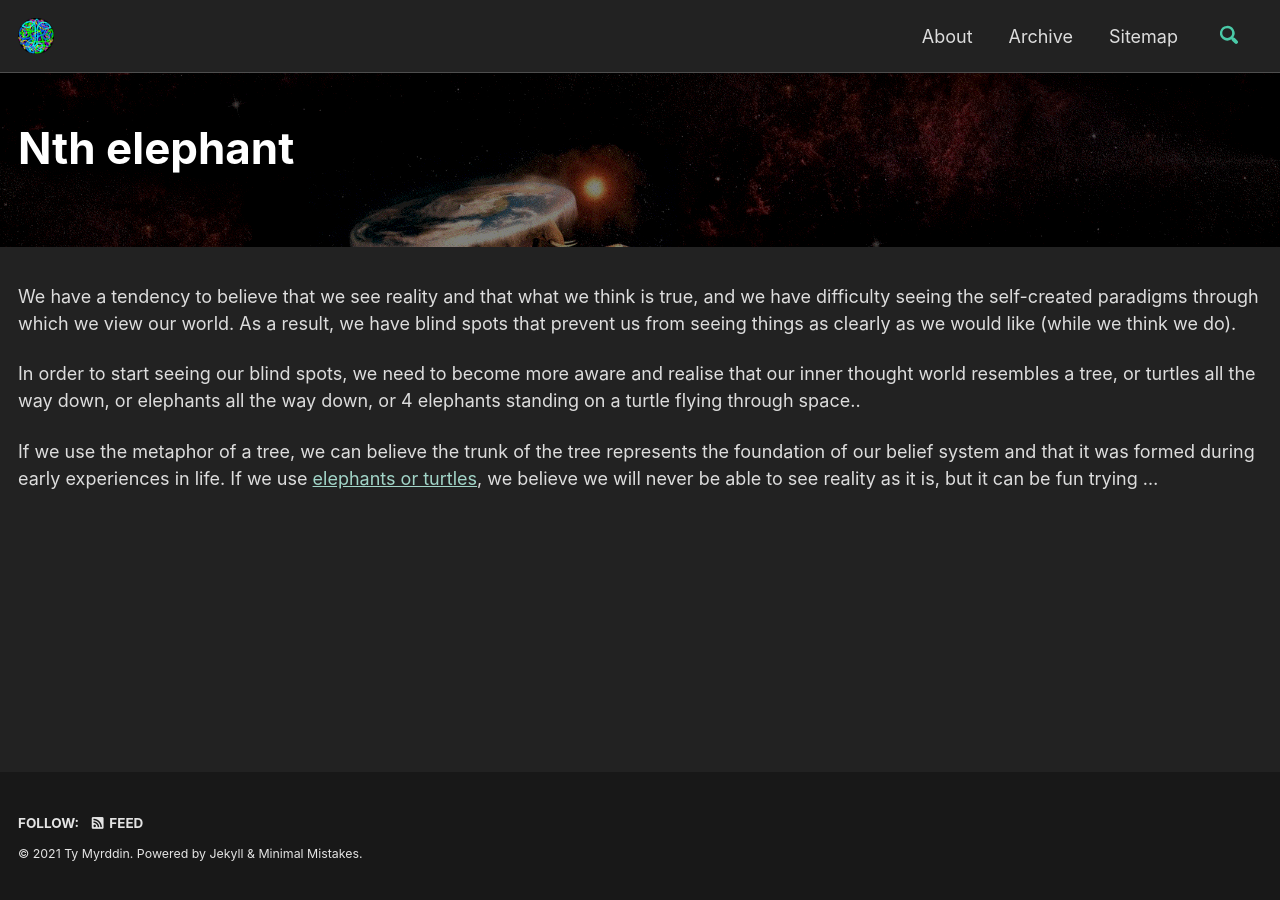
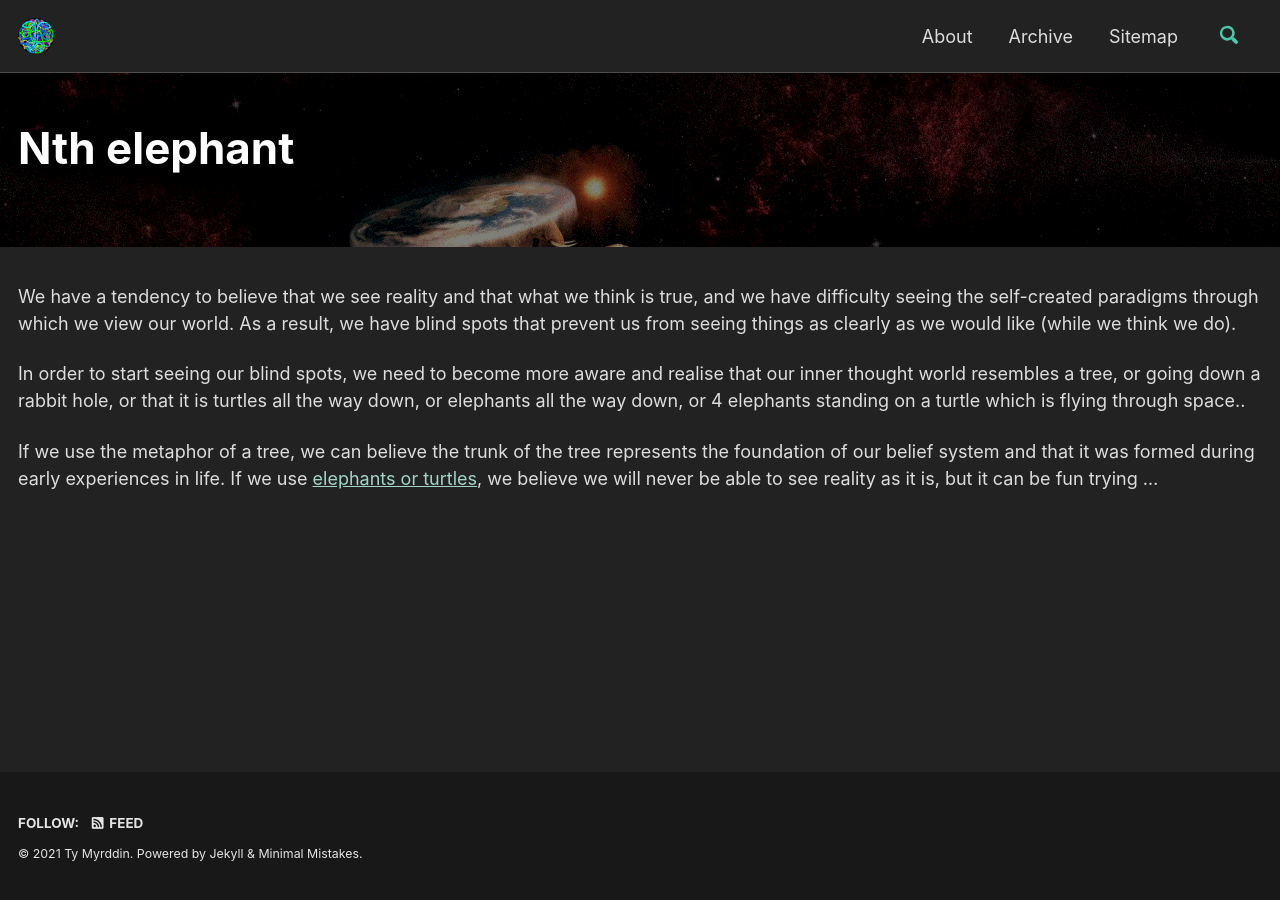
Before and after one commit to tymyrddin/tymyrddin.github.io, a Jekyll site: the page built from _pages/elephants.md, in a window 1280 px wide. Built offline with Jekyll 4.4.1, drawn with Linux system fonts in a browser that asks for light colours; cached includes are drawn as plain includes.

Commit message:
rebbit hole

```diff
--- a/_pages/elephants.md
+++ b/_pages/elephants.md
@@ -12,6 +12,6 @@ header:
 
 We have a tendency to believe that we see reality and that what we think is true,  and we have difficulty seeing the self-created paradigms through which we view our world. As a result, we have blind spots that prevent us from seeing things as clearly as we would like (while we think we do).
 
-In order to start seeing our blind spots, we need to become more aware and realise that our inner thought world resembles a tree, or turtles all the way down, or elephants all the way down, or 4 elephants standing on a turtle flying through space..
+In order to start seeing our blind spots, we need to become more aware and realise that our inner thought world resembles a tree, or going down a rabbit hole, or that it is turtles all the way down, or elephants all the way down, or 4 elephants standing on a turtle which is flying through space..
 
 If we use the metaphor of a tree, we can believe the trunk of the tree represents the foundation of our belief system and that it was formed during early experiences in life. If we use [elephants or turtles]({{ site.url }}{{ site.baseurl }}/elephants/entangling-conscious-agents), we believe we will never be able to see reality as it is, but it can be fun trying ...
```
